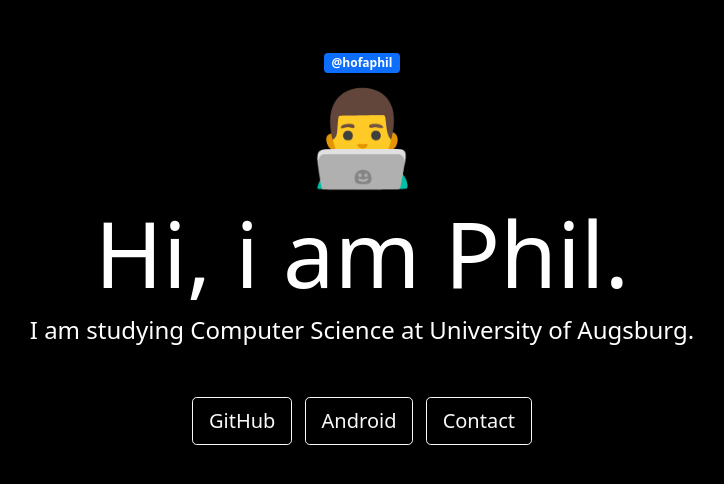
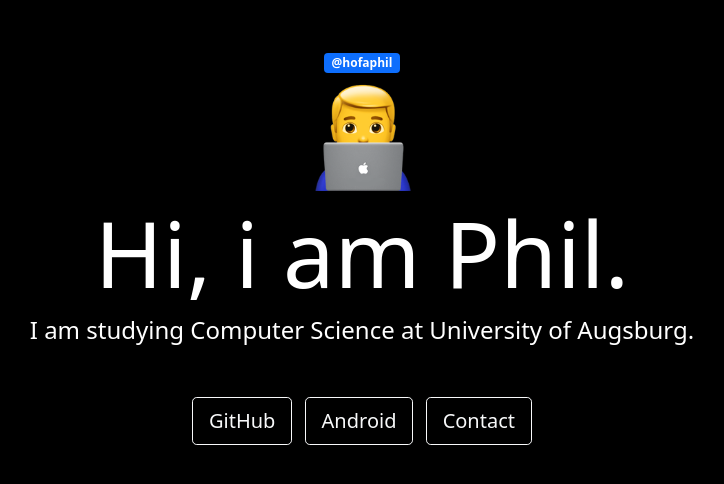
Before and after one commit to hofaphil/website, a Spring Boot app: page / in a window 1280 px wide. Shown: the top 484 px of the page, without its empty margins (278-1002 px from the left). Run offline with Spring Boot 4, Linux system fonts and the light colour scheme; some libraries are stand-ins or nearby versions.

Commit message:
changed icon on index-page to image to be same on all devices

```diff
--- a/src/main/resources/templates/contact.html
+++ b/src/main/resources/templates/contact.html
@@ -15,7 +15,7 @@
     </div>
     <h1 class="card-text heading">Contact</h1>
 </div>
-<div class="card border-white bg-black m-4 p-md-5">
+<div class="card border-white bg-black m-4 p-md-5" style="border-radius: 1rem;">
     <div class="card-body">
         <h1>Impressum</h1>
         <h2>Angaben gem&auml;&szlig; &sect; 5 TMG</h2>
--- a/src/main/resources/templates/index.html
+++ b/src/main/resources/templates/index.html
@@ -13,7 +13,7 @@
     </div>
     <div>
         <a class="btn bg-black" href="/">
-                <h1 class="card-text heading">👨‍💻</h1>
+            <img class="img-fluid" th:src="@{/img/programmer.png}" alt="programmer-emoji" style="width: 69%; height: 69%;">
         </a>
     </div>
     <h1 class="card-text text-white heading">Hi, i am Phil.</h1>
@@ -32,6 +32,8 @@
             Contact
         </a>
     </div>
+</div>
+
 </body>
 </html>
 
```
Also changed, not shown: src/main/resources/static/img/programmer.png.
